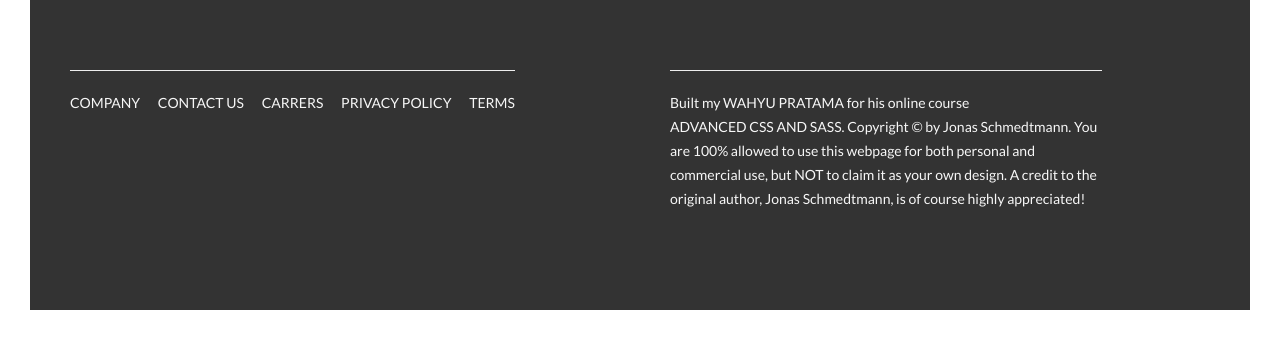
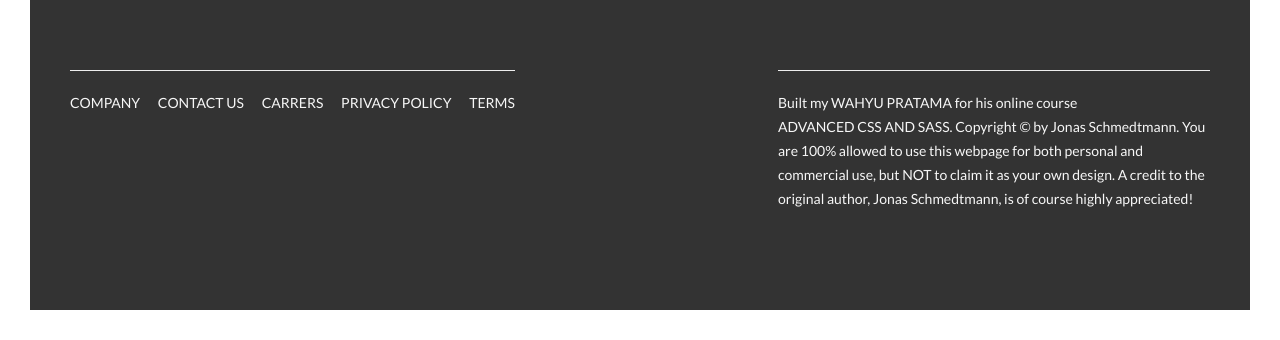
Before and after one commit to wahyuPM/Natours, a website: page index.html in a window 1280 px wide. Shown: the part 5560-5900 px from the top of the page. Drawn offline with Linux system fonts and the light colour scheme.

Commit message:
perbaikan footer

```diff
--- a/sass/layout/_footer.scss
+++ b/sass/layout/_footer.scss
@@ -55,6 +55,6 @@
         border-top: 1px solid $color-grey-light-2;
         padding-top: 2rem;
         width: 80%;
-        // float: right;
+        float: right;
     }
 }
```
Also changed, not shown: css/style.css.
